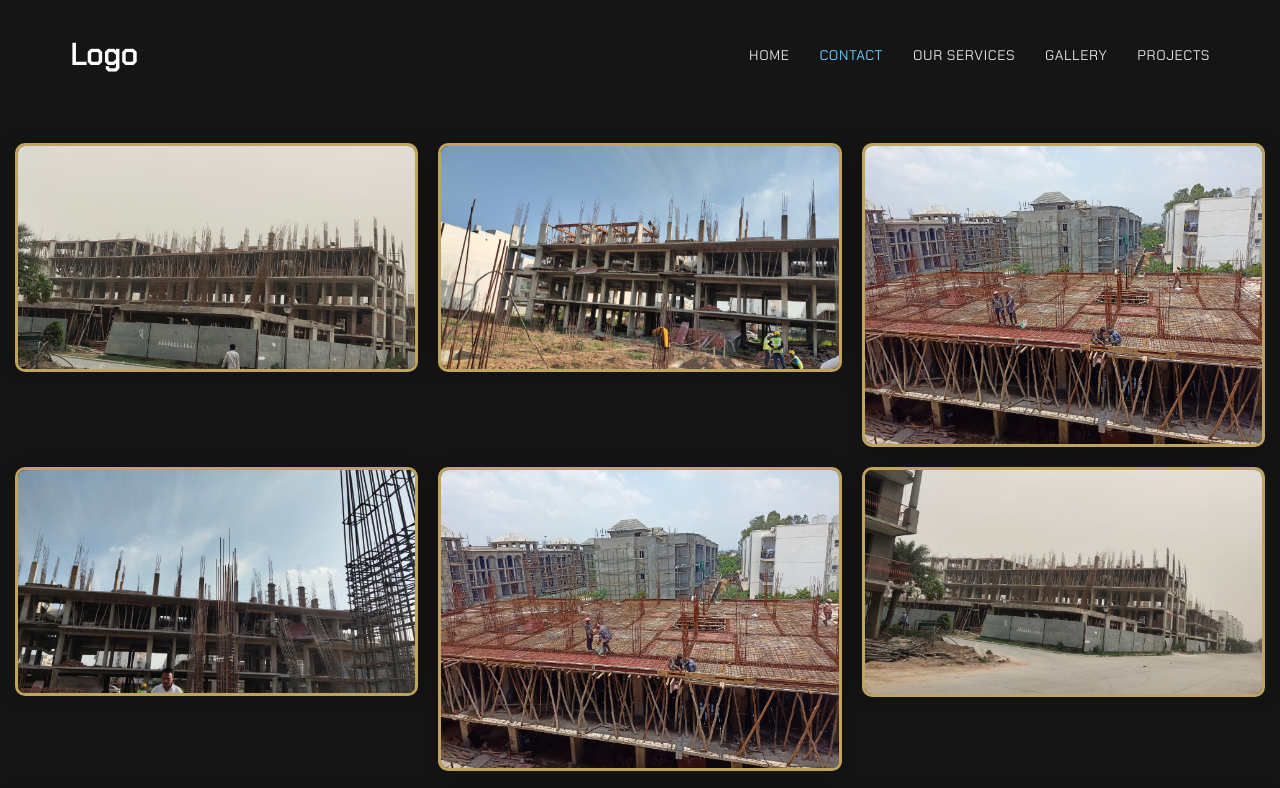
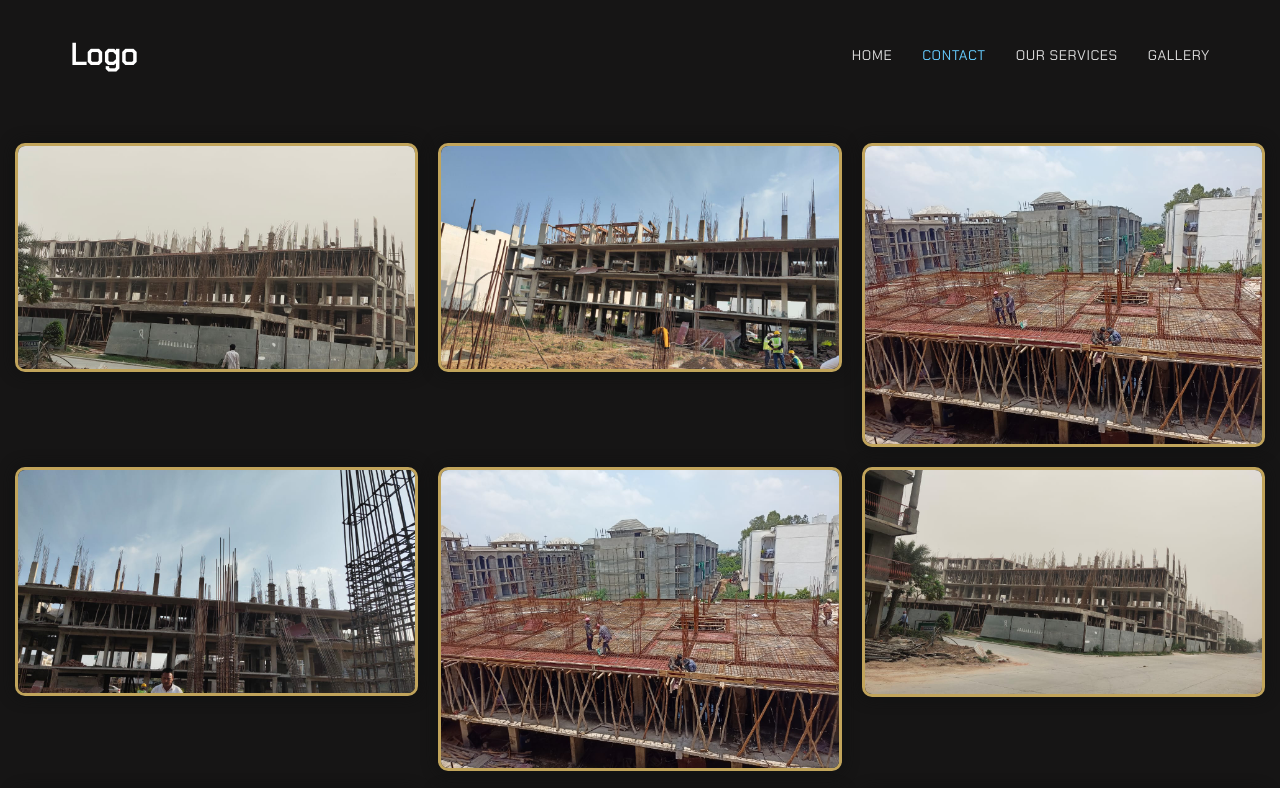
Before and after one commit to beetrandahiya/dhinfratech, a plain HTML site: page gallery.html in a window 1280 px wide. Shown: the top 788 px of the page. Drawn offline with Linux system fonts and the light colour scheme; grey boxes are pictures that could not be loaded; a web font is replaced by a local one.

Commit message:
Update gallery.html

```diff
--- a/gallery.html
+++ b/gallery.html
@@ -56,7 +56,6 @@
 				<li><a href="#ftr" class="smoothScroll">Contact</a></li>
 				<li><a href="./services.html" class="smoothScroll" target="_blank">Our Services</a></li>
 				<li><a href="./gallery.html" class="smoothScroll" target="_blank">Gallery</a></li>
-				<li><a href="#program" class="smoothScroll">Projects</a></li>
 			</ul>
 
 		</div>
```
